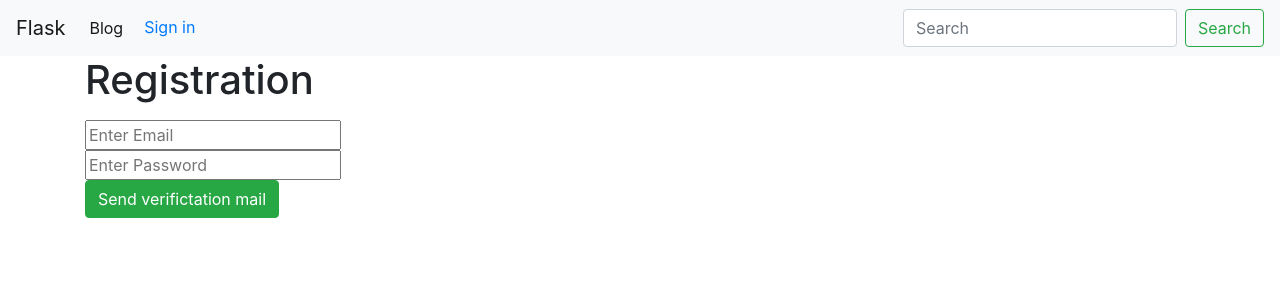
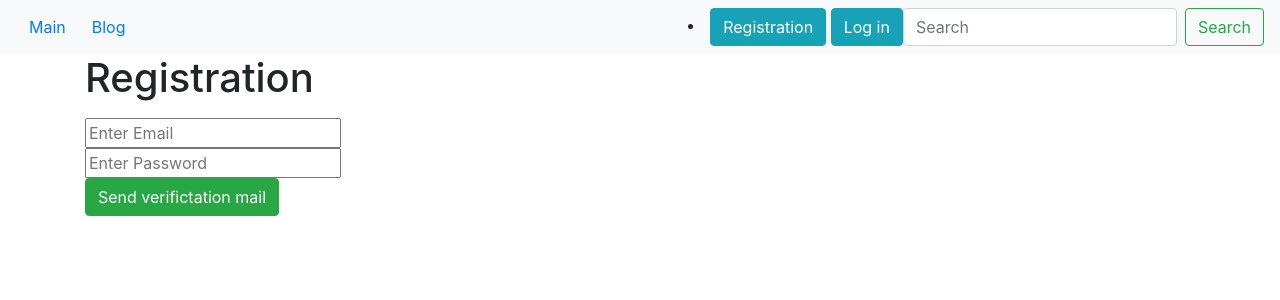
Before and after one commit to ArtemTorlak97/Flask_app, a Flask app: page /register in a window 1280 px wide. Shown: the top 300 px of the page. Run offline with Flask 2, Linux system fonts and the light colour scheme; the visitor is signed in with stand-in values (Sample User, id 1); data comes from the database, SQL or seed files in the repository; data that the repository does not hold is empty; parts of the project's set-up code (start-up, migrations or seed data) failed here and were passed over; some libraries are stand-ins or nearby versions.

Commit message:
add login menu

```diff
--- a/app/app.py
+++ b/app/app.py
@@ -24,12 +24,17 @@ from flask import flash
 
 from generate_token import generate_confirmation_token, confirm_token
 from flask_security import login_required
+from flask_login import LoginManager, current_user, login_user
+#from flask.ext.security.forms import LoginForm
+from forms import LoginForm
 from flask_mail import Message, Mail
 from my_email import send_email
 
 app = Flask(__name__)
 app.config.from_object(Configuration)
 mail = Mail(app)
+
+login = LoginManager(app)
 
 def send_email(to, subject, template):
 
--- a/app/config.py
+++ b/app/config.py
@@ -7,6 +7,12 @@ class Configuration(object):
 	SECRET_KEY = 'MY_SECRET'
 	SECURITY_PASSWORD_SALT = 'salt'
 	SECURITY_PASSWORD_HASH = 'sha512_crypt'
+
+	SECURITY_LOGIN_URL='/login'
+	SECURITY_LOGOUT_URL='/logout'
+	SECURITY_LOGIN_USER_TEMPLATE = "login.html"
+	SECURITY_POST_LOGIN_VIEW = "/"
+
 	MAIL_SERVER = 'smtp.googlemail.com'
 	MAIL_PORT = 465
 	MAIL_USE_TLS = False
--- /dev/null
+++ b/app/forms.py
@@ -0,0 +1,6 @@
+from flask_wtf import FlaskForm
+from wtforms import StringField, PasswordField, SubmitField
+
+class LoginForm(FlaskForm):
+    email = StringField('email')
+    password = PasswordField('password')
--- a/app/templates/base.html
+++ b/app/templates/base.html
@@ -1,3 +1,5 @@
+<!-- Latest compiled and minified CSS -->
+
 <!DOCTYPE html>
 <html lang="en">
 <head>
@@ -14,17 +16,18 @@
 </head>
 
 <body>
-<nav class="navbar navbar-expand-lg navbar-light bg-light">
-  <a class="navbar-brand" href=" {{ url_for('index') }}">Flask</a>
-  <button class="navbar-toggler" type="button" data-toggle="collapse" data-target="#navbarSupportedContent" aria-controls="navbarSupportedContent" aria-expanded="false" aria-label="Toggle navigation">
-    <span class="navbar-toggler-icon"></span>
+<nav class="navbar navbar-expand-lg navbar- bg-light ">
+  <a href=" {{ url_for('index') }}" class="btn btn-link" role="button">Main</a>
+
+    <button class="navbar-toggler" type="button" data-toggle="collapse" data-target="#navbarSupportedContent" aria-controls="navbarSupportedContent" aria-expanded="false" aria-label="Toggle navigation">
+      <span class="navbar-toggler-icon"></span>
   </button>
 
   <div class="collapse navbar-collapse" id="navbarSupportedContent">
     <ul class="navbar-nav mr-auto">
 
       <li class="nav-item active">
-        <a class="nav-link" href="{{ url_for('posts.index') }}">Blog <span class="sr-only">(current)</span></a>
+        <a href="  {{ url_for('posts.index') }}" class="btn btn-link" role="button">Blog</a>
       </li>
 
       <li class="nav-item active">
@@ -35,26 +38,22 @@
         </li>
       </li>
 
-      <li class="nav-item active">
-        <li>
-        {% if not (current_user.has_role('admin') or current_user.has_role('user')) %}
-          <a class="btn btn-default navbar-btn" href="/login">Sign in</a>
-         {% endif %}
-         </li>
-       </li>
-
-      <li class="nav-item active">
-        <li>
-          {% if current_user.has_role('admin')  %}
-              <a class="btn btn-default navbar-btn" href="/logout">Log out</a>
-          {% endif %}
-          {% if current_user.has_role('user')  %}
-              <a class="btn btn-default navbar-btn" href="/logout">Log out</a>
-          {% endif %}
-         </li>
-       </li>
 
     </ul>
+
+
+        <li>
+          {% if not (current_user.has_role('admin') or current_user.has_role('user')) %}
+                <a href="/register" class="btn btn-info" role="button">Registration</a>
+                <a href="/login"    class="btn btn-info" role="button">Log in</a>
+          {% endif %}
+          {% if current_user.has_role('admin') or current_user.has_role('user')%}
+                <a href="/logout" class="btn btn-info" role="button">Log out</a>
+          {% endif %}
+
+
+        </li>
+
 
 
     <form class="form-inline my-2 my-lg-0" method = "GET">
```
Also changed, not shown: app/templates/login.html (+18 -23 lines), app/unconfirm.py (deleted, +0 -13 lines).
